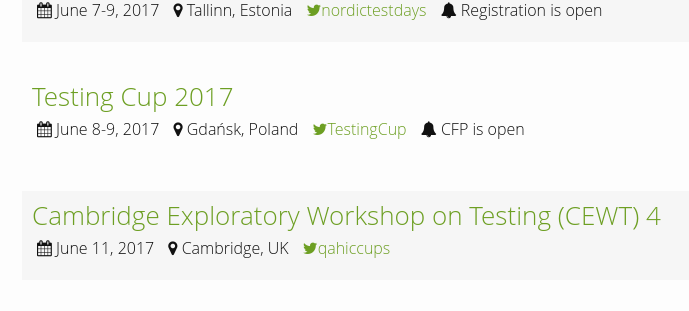
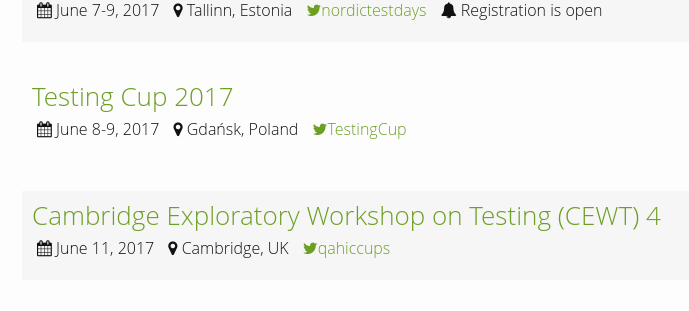
Before and after one commit to TestingConferences/testingconferences.github.io, a Jekyll site: the page built from index.html, in a window 1280 px wide and 900 px high, scrolled down 941 px. Shown: the part 142-453 px from the top of the window, without its empty margins (248-937 px from the left). Built offline with Jekyll 4.4.1, drawn with Linux system fonts in a browser that asks for light colours.

Commit message:
Testing Cup is no longer open for CFP.

```diff
--- a/_data/current.yml
+++ b/_data/current.yml
@@ -51,7 +51,6 @@
   dates: "June 8-9, 2017"
   url: http://cfp.testingcup.com/register_speaker
   twitter: TestingCup
-  status: CFP is open
 
 - name: Cambridge Exploratory Workshop on Testing (CEWT) 4
   location: Cambridge, UK
```
